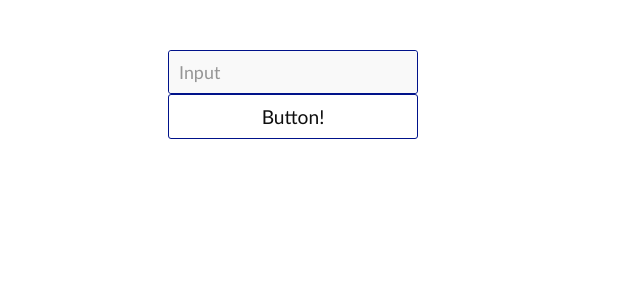
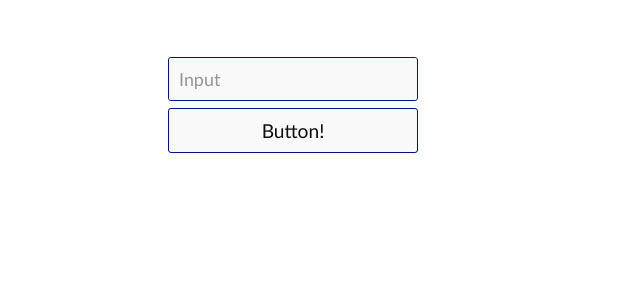
Before and after one commit to CoasterFan5/CoasterUI, a SvelteKit app: page /stuff in a window 1280 px wide. Shown: the top 300 px of the page, without its empty margins (0-640 px from the left). Built offline with nearby package versions, Linux system fonts and the light colour scheme.

Commit message:
reorganize and add item spacer

```diff
--- a/src/lib/index.ts
+++ b/src/lib/index.ts
@@ -1,6 +1,7 @@
 // Reexport your entry components here
-import Input from "./Input.svelte";
+import Input from "./items/Input.svelte";
 import { createStyleGuide } from "./StyleHelper.svelte";
-import Button from "./Button.svelte";
+import Button from "./items/Button.svelte";
+import ItemSpacer from "./items/ItemSpacer.svelte";
 
-export { Input, createStyleGuide, Button }
+export { Input, createStyleGuide, ItemSpacer, Button }
--- a/src/lib/Button.svelte
+++ b/src/lib/items/Button.svelte
@@ -2,7 +2,7 @@
 	// why a custom button?
 	// keeps everything looking clean
 
-	import StyleHelper from "./StyleHelper.svelte"
+	import StyleHelper from "../StyleHelper.svelte"
 	export let style = "";
 
 	export let value = 'Button!';
@@ -49,6 +49,7 @@
 		transition: background cubic-bezier(0.075, 0.82, 0.165, 1) 0.5s;
 		text-decoration: none;
 		color: var(--cui_text);
+		background: var(--cui_background);
 		text-align: center;
 	}
 	.button:focus,
--- a/src/lib/Input.svelte
+++ b/src/lib/items/Input.svelte
@@ -1,7 +1,7 @@
 <script lang="ts">
 	import { onMount } from 'svelte';
 
-	import StyleHelper from "./StyleHelper.svelte";
+	import StyleHelper from "../StyleHelper.svelte";
 
 	//basic options
 	export let style = ""
--- /dev/null
+++ b/src/lib/items/ItemSpacer.svelte
@@ -0,0 +1,13 @@
+<script>
+
+</script>
+
+<div>
+	<slot/>
+</div>
+
+<style>
+	div {
+		margin: 7px 0px;
+	}
+</style>
--- a/src/routes/stuff/+page.svelte
+++ b/src/routes/stuff/+page.svelte
@@ -1,12 +1,19 @@
 <script lang="ts">
 	import { Input } from '$lib'
 	import { Button } from "$lib"
+	import { ItemSpacer } from "$lib"
+
 </script>
 
 
 <div class="page">
-	<Input style="width: 250px"/>
-	<Button style="width: 250px"/>
+	<ItemSpacer>
+		<Input style="width: 250px"/>
+	</ItemSpacer>
+	<ItemSpacer>
+		<Button style="width: 250px"/>
+	</ItemSpacer>
+
 </div>
 
 <style>
```
